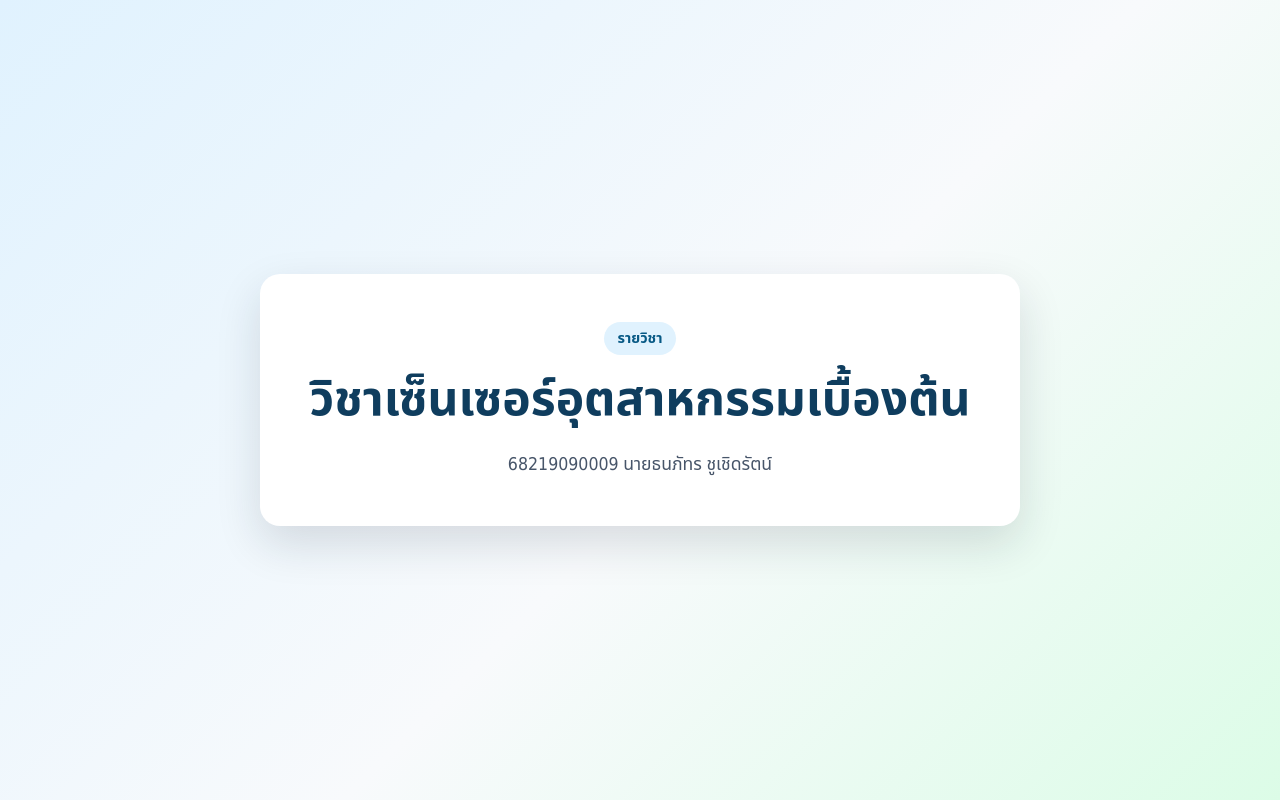
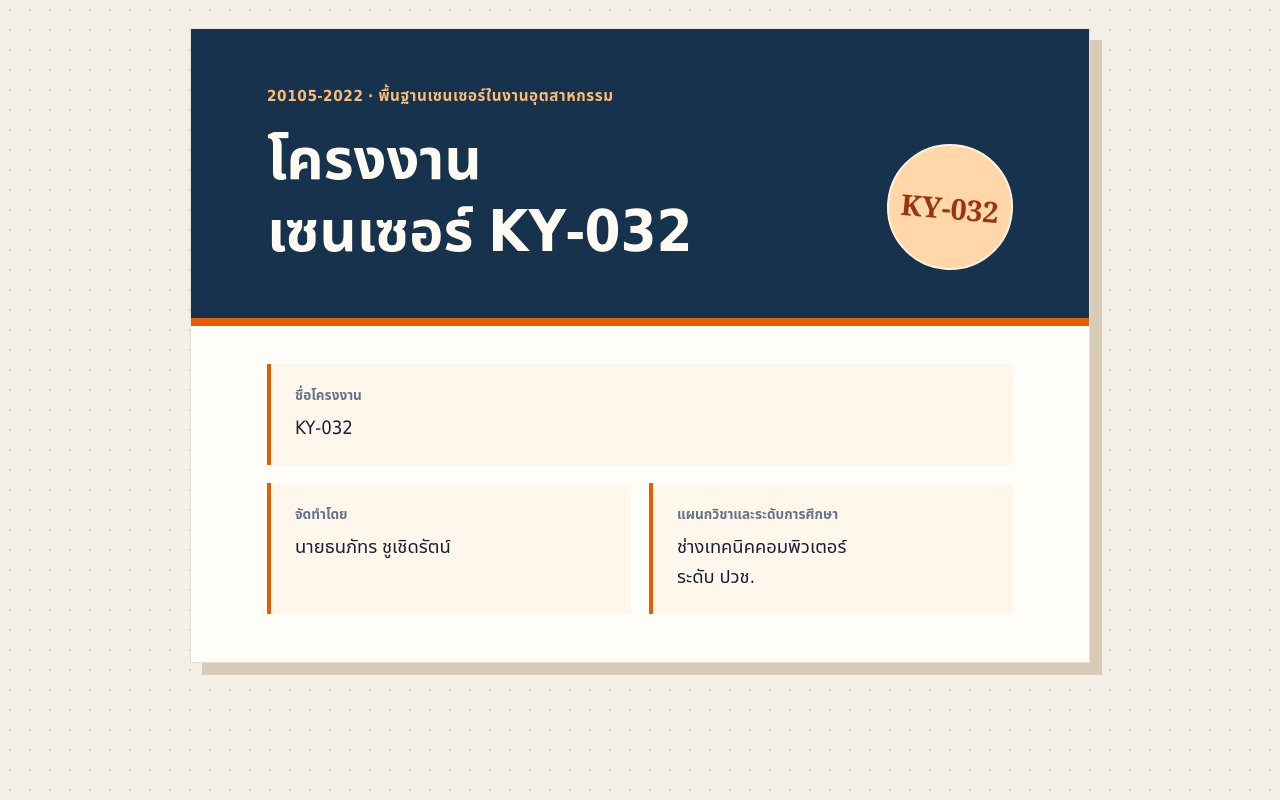
Before and after one commit to 68219090009/68219090009.sensor.github.io, a plain HTML site: page index.html in a window 1280 px wide. Drawn offline with Linux system fonts and the light colour scheme.

Commit message:
Update index.html

```diff
--- a/index.html
+++ b/index.html
@@ -3,64 +3,141 @@
 <head>
   <meta charset="UTF-8">
   <meta name="viewport" content="width=device-width, initial-scale=1.0">
-  <title>เซ็นเซอร์อุตสาหกรรมเบื้องต้น</title>
+  <title>KY-032 | พื้นฐานเซนเซอร์ในงานอุตสาหกรรม</title>
   <style>
     * { box-sizing: border-box; }
+
+    :root {
+      --ink: #172033;
+      --muted: #64748b;
+      --accent: #e85d04;
+      --accent-dark: #9a3412;
+      --paper: #fffdf8;
+    }
 
     body {
       margin: 0;
       min-height: 100vh;
-      display: grid;
-      place-items: center;
-      padding: 24px;
+      padding: 28px;
       font-family: "Noto Sans Thai", Tahoma, sans-serif;
-      color: #172033;
-      background: linear-gradient(135deg, #e0f2fe, #f8fafc 55%, #dcfce7);
+      color: var(--ink);
+      background: #f4efe6;
+      background-image: radial-gradient(#d7cdbd 1px, transparent 1px);
+      background-size: 20px 20px;
     }
 
     main {
-      width: min(100%, 760px);
-      padding: 48px;
-      text-align: center;
-      background: #ffffff;
-      border-radius: 20px;
-      box-shadow: 0 18px 45px rgba(23, 32, 51, 0.14);
+      width: min(100%, 900px);
+      margin: 0 auto;
+      overflow: hidden;
+      background: var(--paper);
+      border: 1px solid #e8dfd1;
+      box-shadow: 12px 12px 0 #d8cbb8;
     }
 
-    .badge {
-      display: inline-block;
-      margin-bottom: 16px;
-      padding: 6px 14px;
-      border-radius: 999px;
-      color: #075985;
-      background: #e0f2fe;
-      font-size: 0.9rem;
+    header {
+      display: grid;
+      grid-template-columns: 1fr auto;
+      gap: 24px;
+      align-items: end;
+      padding: 56px clamp(28px, 7vw, 76px) 48px;
+      color: #fffaf2;
+      background: #17324d;
+      border-bottom: 8px solid var(--accent);
+    }
+
+    .course {
+      margin: 0 0 18px;
+      color: #fdbb74;
+      font-size: 0.95rem;
       font-weight: 700;
+      letter-spacing: 0.04em;
     }
 
     h1 {
       margin: 0;
-      color: #0f3d5e;
-      font-size: clamp(2rem, 5vw, 3rem);
+      color: #fffaf2;
+      font-size: clamp(2rem, 5vw, 3.6rem);
       line-height: 1.25;
     }
 
-    p {
-      margin: 20px 0 0;
-      color: #475569;
-      font-size: 1.1rem;
+    .code {
+      display: grid;
+      place-items: center;
+      width: 126px;
+      height: 126px;
+      color: var(--accent-dark);
+      background: #ffd7a8;
+      border: 2px solid #fff2df;
+      border-radius: 50%;
+      font-family: Georgia, serif;
+      font-size: 1.8rem;
+      font-weight: 700;
+      transform: rotate(5deg);
+    }
+
+    section {
+      display: grid;
+      grid-template-columns: 1fr 1fr;
+      gap: 18px;
+      padding: 38px clamp(28px, 7vw, 76px) 48px;
+    }
+
+    .detail {
+      padding: 22px 24px;
+      border-left: 4px solid var(--accent);
+      background: #fff7eb;
+    }
+
+    .detail.full { grid-column: 1 / -1; }
+
+    .label {
+      display: block;
+      margin-bottom: 8px;
+      color: var(--muted);
+      font-size: 0.85rem;
+      font-weight: 700;
+    }
+
+    .value {
+      margin: 0;
+      font-size: 1.15rem;
+      line-height: 1.6;
     }
 
     @media (max-width: 560px) {
-      main { padding: 36px 24px; }
+      body { padding: 14px; }
+      main { box-shadow: 6px 6px 0 #d8cbb8; }
+      header { grid-template-columns: 1fr; padding: 38px 24px 32px; }
+      .code { width: 92px; height: 92px; font-size: 1.35rem; }
+      section { grid-template-columns: 1fr; padding: 28px 24px 36px; }
+      .detail.full { grid-column: auto; }
     }
   </style>
 </head>
 <body>
   <main>
-    <span class="badge">รายวิชา</span>
-    <h1>วิชาเซ็นเซอร์อุตสาหกรรมเบื้องต้น</h1>
-    <p>68219090009 นายธนภัทร ชูเชิดรัตน์</p>
+    <header>
+      <div>
+        <p class="course">20105-2022 · พื้นฐานเซนเซอร์ในงานอุตสาหกรรม</p>
+        <h1>โครงงาน<br>เซนเซอร์ KY-032</h1>
+      </div>
+      <div class="code" aria-label="รหัสโครงงาน KY-032">KY-032</div>
+    </header>
+    <section aria-label="รายละเอียดโครงงาน">
+      <article class="detail full">
+        <span class="label">ชื่อโครงงาน</span>
+        <p class="value">KY-032</p>
+      </article>
+      <article class="detail">
+        <span class="label">จัดทำโดย</span>
+        <p class="value">นายธนภัทร ชูเชิดรัตน์</p>
+      </article>
+      <article class="detail">
+        <span class="label">แผนกวิชาและระดับการศึกษา</span>
+        <p class="value">ช่างเทคนิคคอมพิวเตอร์<br>ระดับ ปวช.</p>
+      </article>
+    </section>
   </main>
 </body>
 </html>
```
